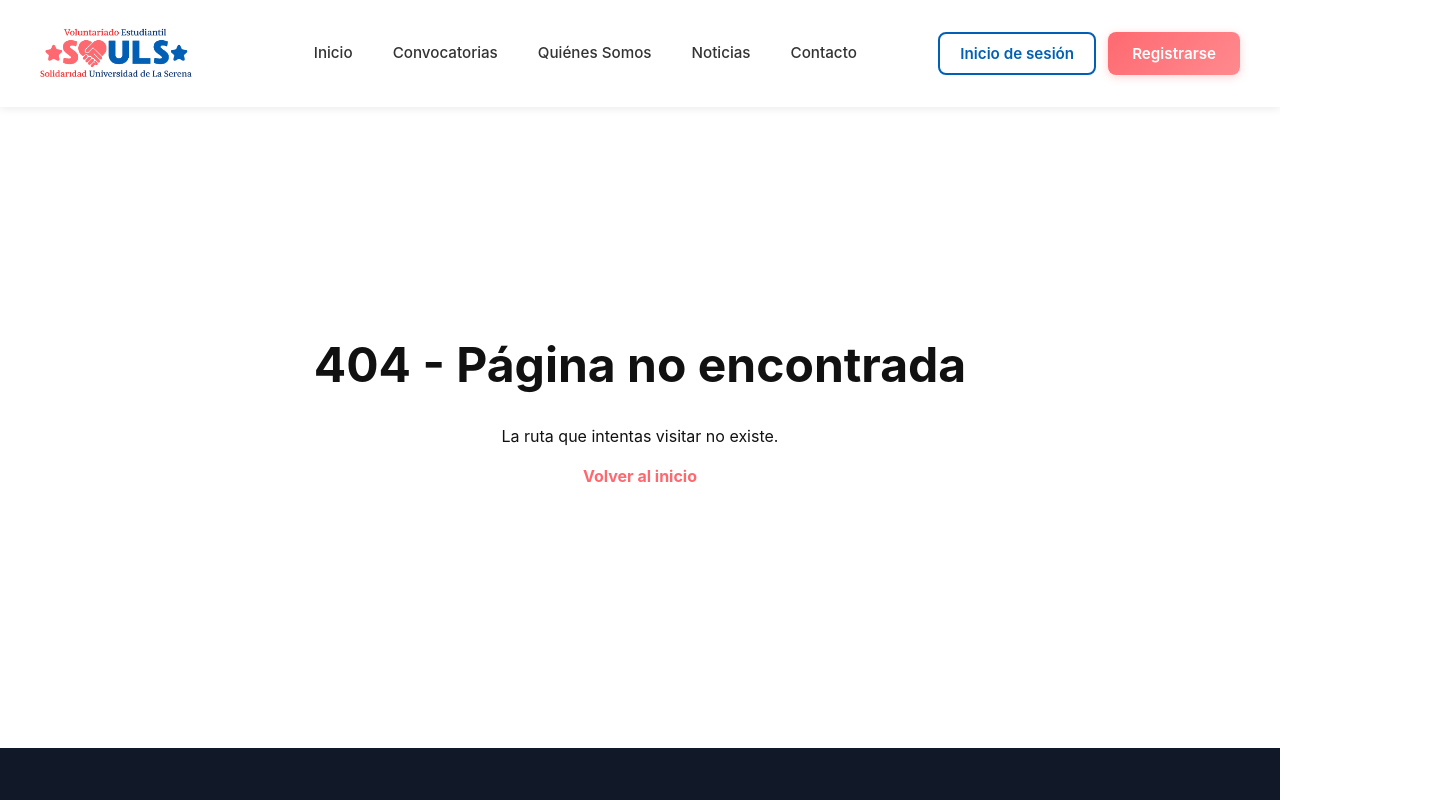
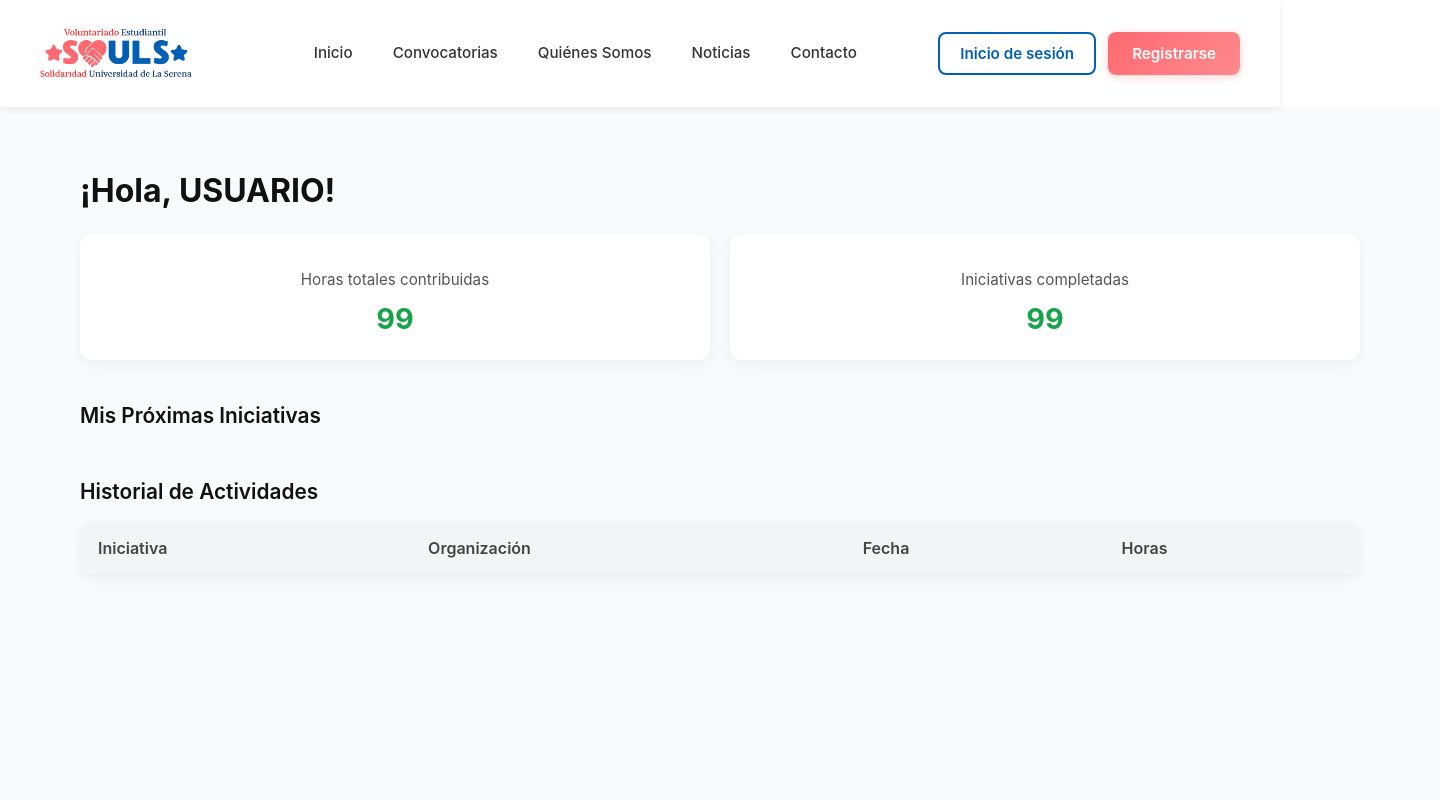
Before and after one commit to DylanQuiroga/ulsconnectfrontend, a React (Vite) app: page /volunteer_dashboard in a window 1280 px wide. Shown: the top 800 px of the page, 1440 px wide, since content can reach past the window. Built offline with nearby package versions, Linux system fonts and the light colour scheme; no server answers.

Commit message:
prototipo panel de control de voluntario

```diff
--- a/src/Routes.tsx
+++ b/src/Routes.tsx
@@ -6,6 +6,7 @@ import Home from "./pages/Home";
 import Register from "./pages/Register";
 import NotFound from "./pages/NotFound";
 import Login from "./pages/Login";
+import VolunteerProfile from "./pages/VolunteerProfile";
 
 const AppRoutes: React.FC = () => {
   return (
@@ -13,6 +14,7 @@ const AppRoutes: React.FC = () => {
       <Route path="/" element={<Home />} />
       <Route path="/register" element={<Register />} />
       <Route path="/login" element={<Login />} />
+      <Route path="/volunteer_dashboard" element={<VolunteerProfile />} />
       <Route path="*" element={<NotFound />} />
     </Routes>
   );
--- /dev/null
+++ b/src/components/VolunteerSection.tsx
@@ -0,0 +1,49 @@
+import React from "react";
+import "./css/VolunteerSection.css";
+
+const VolunteerProfile: React.FC = () => {
+
+  return (
+    <section className="volunteer-dashboard">
+      <h1 className="dashboard-title">¡Hola, USUARIO!</h1>
+
+      {/* Datos del usuario */}
+      <div className="dashboard-stats">
+        <div className="stat-card">
+          <p>Horas totales contribuidas</p>
+          <h2>99</h2>
+        </div>
+        <div className="stat-card">
+          <p>Iniciativas completadas</p>
+          <h2>99</h2>
+        </div>
+      </div>
+
+      {/* Próximas iniciativas */}
+      <div className="dashboard-section">
+        <h2>Mis Próximas Iniciativas</h2>
+        <div className="initiative-list">
+        </div>
+      </div>
+
+      {/* Historial de actividades */}
+      <div className="dashboard-section">
+        <h2>Historial de Actividades</h2>
+        <table className="activity-table">
+          <thead>
+            <tr>
+              <th>Iniciativa</th>
+              <th>Organización</th>
+              <th>Fecha</th>
+              <th>Horas</th>
+            </tr>
+          </thead>
+          <tbody>
+          </tbody>
+        </table>
+      </div>
+    </section>
+  );
+};
+
+export default VolunteerProfile;
--- /dev/null
+++ b/src/components/css/VolunteerSection.css
@@ -0,0 +1,154 @@
+.volunteer-dashboard {
+  width: 100%;
+  min-height: 100vh;
+  background-color: #f9fafb;
+  padding: 40px 80px;
+  color: #111;
+}
+
+.dashboard-title {
+  font-size: 2rem;
+  font-weight: 700;
+  margin-bottom: 25px;
+}
+
+.dashboard-stats {
+  display: flex;
+  gap: 20px;
+  flex-wrap: wrap;
+  margin-bottom: 40px;
+}
+
+.stat-card {
+  background: white;
+  flex: 1;
+  min-width: 220px;
+  padding: 20px;
+  border-radius: 12px;
+  box-shadow: 0 4px 15px rgba(0, 0, 0, 0.05);
+  text-align: center;
+}
+
+.stat-card p {
+  font-size: 0.95rem;
+  color: #555;
+  margin-bottom: 5px;
+}
+
+.stat-card h2 {
+  color: #16a34a;
+  font-size: 1.8rem;
+  margin: 0;
+}
+
+.dashboard-section {
+  margin-top: 30px;
+}
+
+.dashboard-section h2 {
+  font-size: 1.3rem;
+  font-weight: 600;
+  margin-bottom: 15px;
+}
+
+.initiative-list {
+  display: flex;
+  gap: 20px;
+  flex-wrap: wrap;
+}
+
+.initiative-card {
+  background: white;
+  border-radius: 12px;
+  overflow: hidden;
+  box-shadow: 0 4px 15px rgba(0, 0, 0, 0.05);
+  display: flex;
+  flex-direction: column;
+  max-width: 350px;
+  width: 100%;
+}
+
+.initiative-card img {
+  width: 100%;
+  height: 140px;
+  object-fit: cover;
+}
+
+.initiative-info {
+  padding: 15px;
+}
+
+.initiative-info h3 {
+  font-size: 1.1rem;
+  font-weight: 600;
+  margin: 0 0 5px;
+}
+
+.initiative-info p {
+  font-size: 0.9rem;
+  color: #555;
+  margin: 2px 0;
+}
+
+.initiative-date {
+  font-weight: 600;
+  color: #16a34a;
+}
+
+.btn-green {
+  background: #16a34a;
+  color: white;
+  border: none;
+  padding: 8px 14px;
+  border-radius: 6px;
+  font-size: 0.9rem;
+  font-weight: 600;
+  cursor: pointer;
+  margin-top: 10px;
+}
+
+.btn-green:hover {
+  background: #128a3f;
+}
+
+/* Historial */
+.activity-table {
+  width: 100%;
+  border-collapse: collapse;
+  background: white;
+  border-radius: 12px;
+  overflow: hidden;
+  box-shadow: 0 4px 15px rgba(0, 0, 0, 0.05);
+}
+
+.activity-table th,
+.activity-table td {
+  text-align: left;
+  padding: 14px 18px;
+  border-bottom: 1px solid #eee;
+}
+
+.activity-table th {
+  background: #f3f4f6;
+  color: #444;
+  font-weight: 600;
+}
+
+.activity-table tr:last-child td {
+  border-bottom: none;
+}
+
+/* Responsivo */
+@media (max-width: 768px) {
+  .volunteer-dashboard {
+    padding: 20px;
+  }
+
+  .dashboard-stats {
+    flex-direction: column;
+  }
+
+  .initiative-list {
+    flex-direction: column;
+  }
+}
--- /dev/null
+++ b/src/pages/VolunteerProfile.tsx
@@ -0,0 +1,12 @@
+import React from "react";
+import VolunteerSection from "../components/VolunteerSection";
+
+const VolunteerProfile: React.FC = () => {
+  return (
+    <>
+      <VolunteerSection />
+    </>
+  );
+};
+
+export default VolunteerProfile;
```
Also changed, not shown: 1 other file (tests, documents, lock files or other folders).
